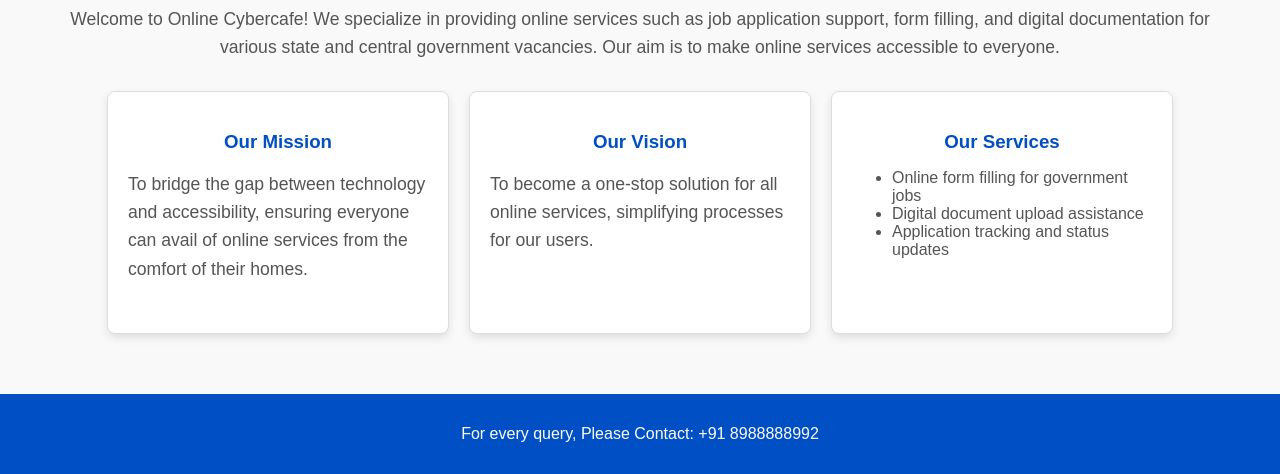
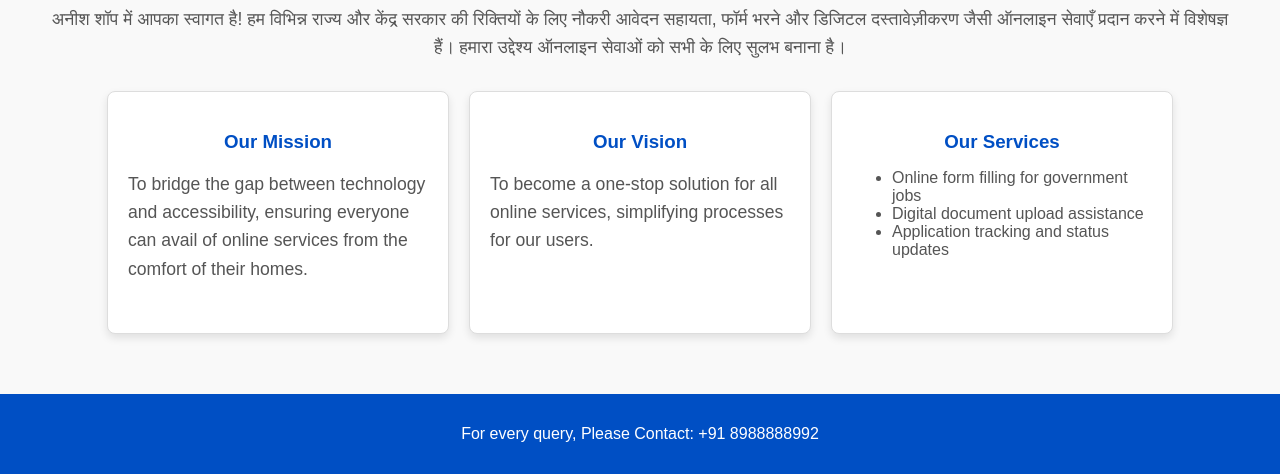
Before and after one commit to nishu800912/anishshop, a plain HTML site: page about.html in a window 1280 px wide. Shown: the part 365-839 px from the top of the page. Drawn offline with Linux system fonts and the light colour scheme.

Commit message:
Update about.html

```diff
--- a/about.html
+++ b/about.html
@@ -58,7 +58,7 @@
     <main>
         <section class="about-us">
             <h1>About Us</h1>
-            <p>Welcome to Online Cybercafe! We specialize in providing online services such as job application support, form filling, and digital documentation for various state and central government vacancies. Our aim is to make online services accessible to everyone.</p>
+            <p>अनीश शॉप में आपका स्वागत है! हम विभिन्न राज्य और केंद्र सरकार की रिक्तियों के लिए नौकरी आवेदन सहायता, फॉर्म भरने और डिजिटल दस्तावेज़ीकरण जैसी ऑनलाइन सेवाएँ प्रदान करने में विशेषज्ञ हैं। हमारा उद्देश्य ऑनलाइन सेवाओं को सभी के लिए सुलभ बनाना है।</p>
             <div class="features">
                 <div class="feature-item">
                     <h3>Our Mission</h3>
```
